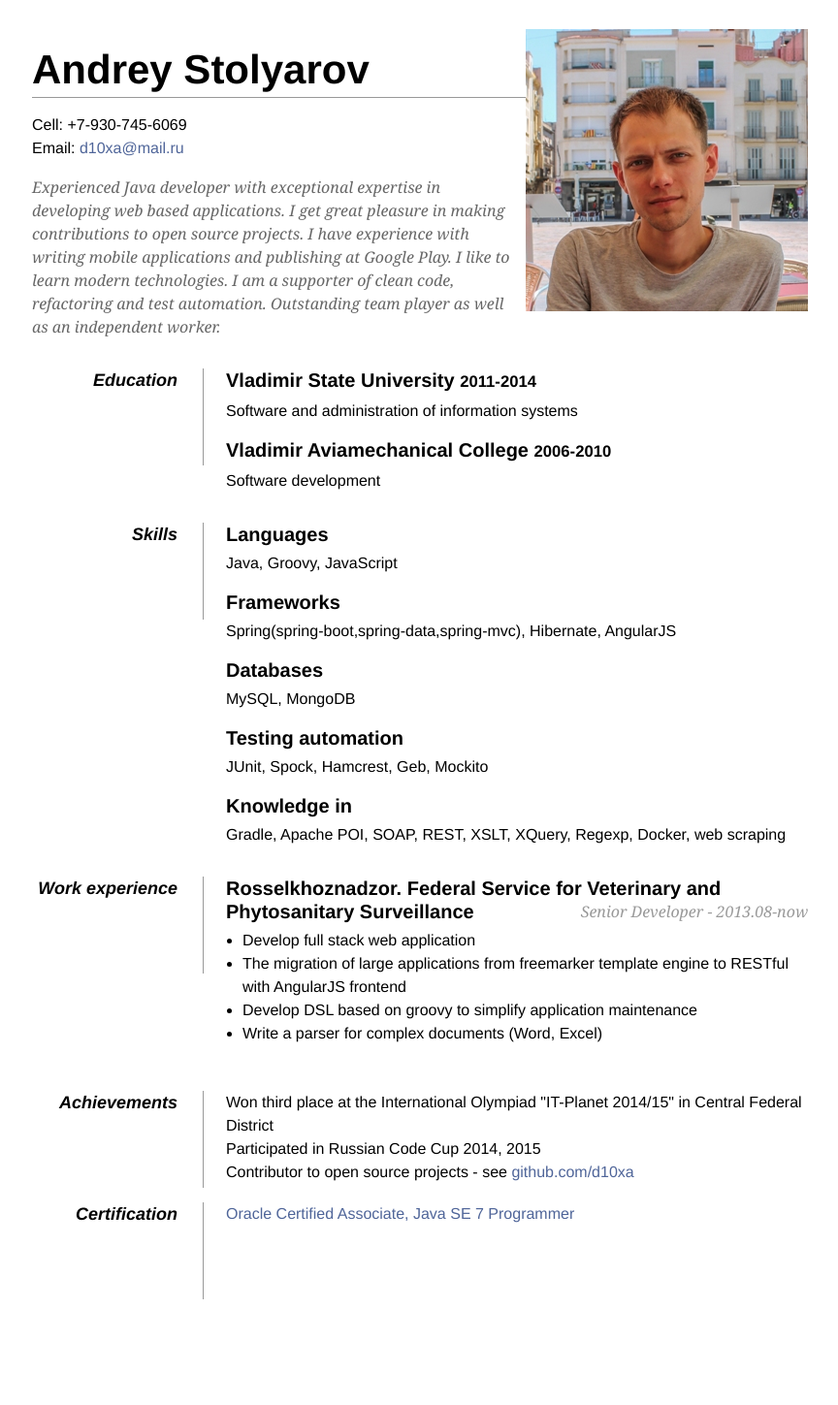
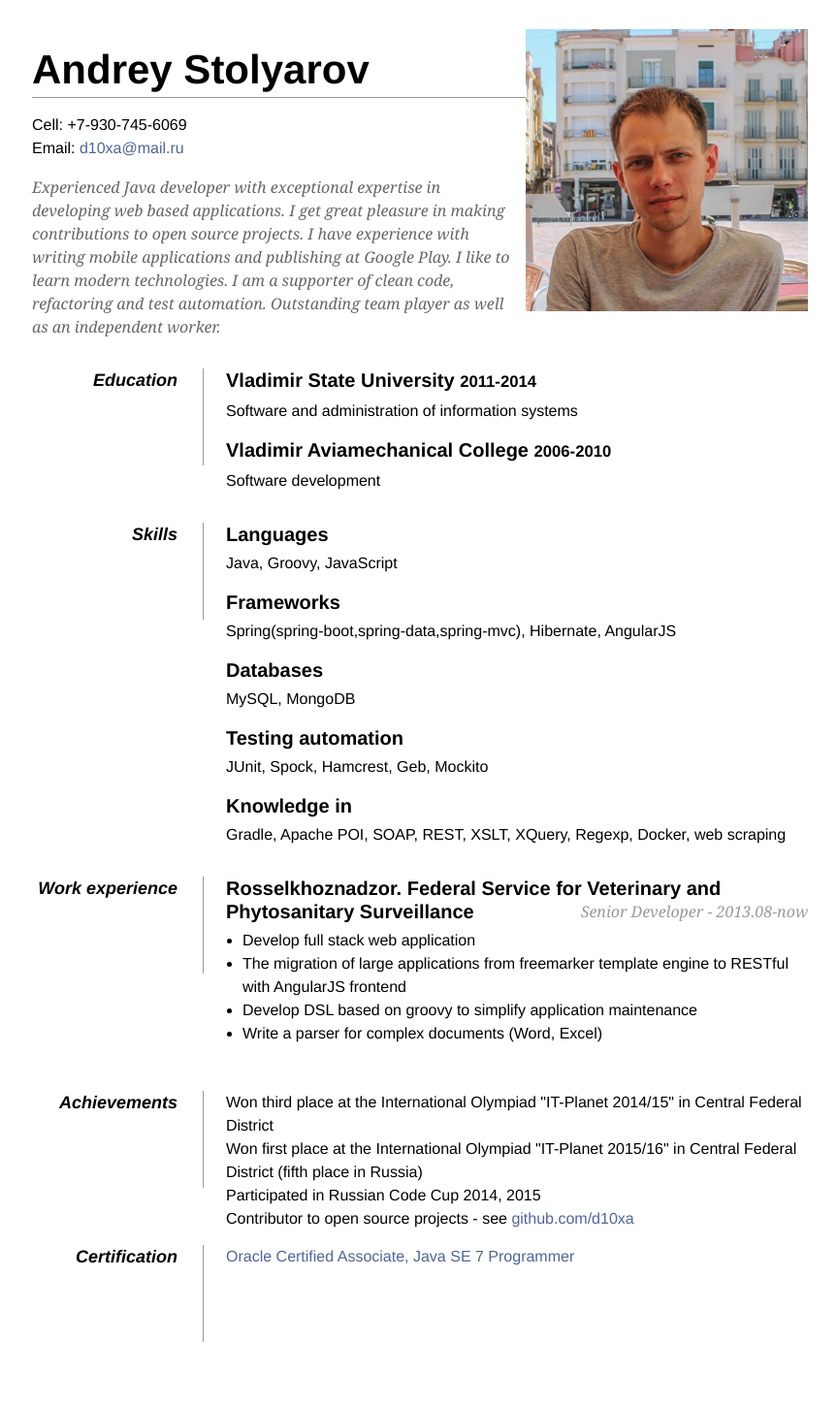
Before and after one commit to d10xa/d10xa.github.io, a Jekyll site: the page built from resume.html, in a window 1280 px wide. Shown: the whole page at 97% size, without its empty margins (207-1071 px from the left). Built offline with Jekyll 4.4.1, drawn with Linux system fonts in a browser that asks for light colours; before the commit the page ends 1405 px from its top, so only the background shows below that.

Commit message:
Update resume.html

```diff
--- a/resume.html
+++ b/resume.html
@@ -100,6 +100,7 @@ permalink: /resume/
 
         <dt>Achievements</dt>
         <dd>Won third place at the International Olympiad "IT-Planet 2014/15" in Central Federal District</dd>
+        <dd>Won first place at the International Olympiad "IT-Planet 2015/16" in Central Federal District (fifth place in Russia)</dd>
         <dd>Participated in Russian Code Cup 2014, 2015</dd>
         <dd>Contributor to open source projects - see <a href="https://github.com/d10xa">github.com/d10xa</a></dd>
 
```
